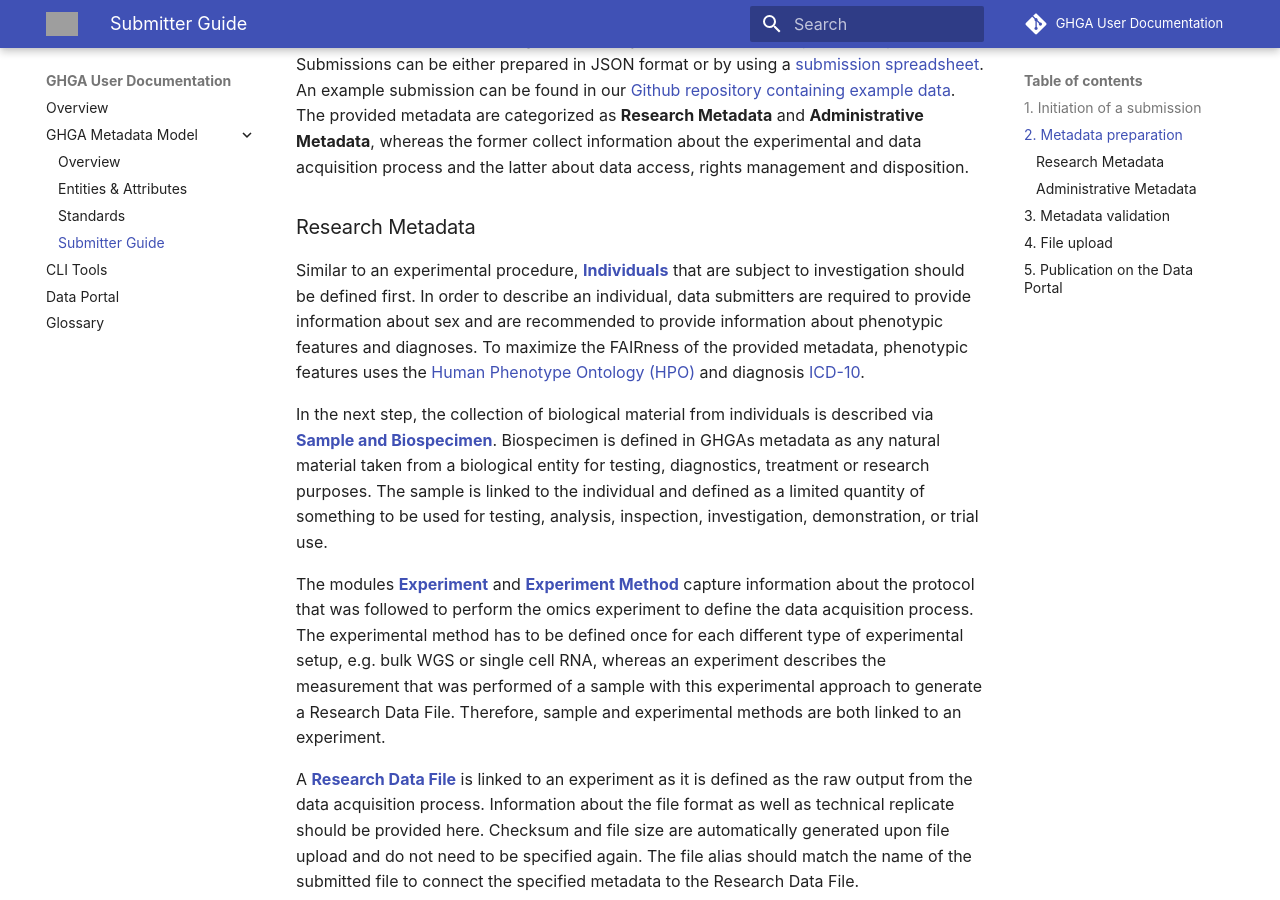
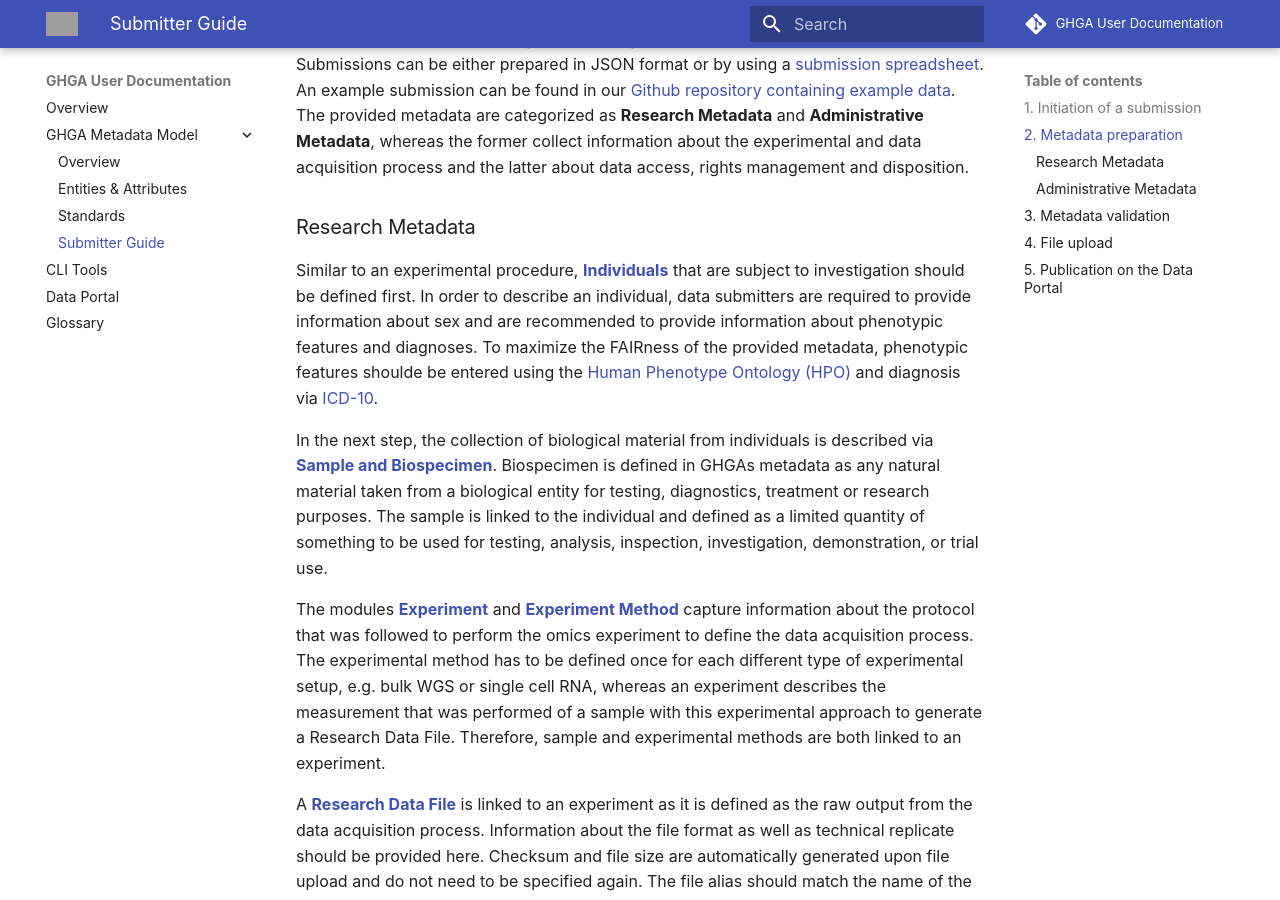
Before and after one commit to ghga-de/docs.ghga.de, an MkDocs documentation site: the page built from user_docs/metadata/submitter_guide.md, in a window 1280 px wide and 900 px high, scrolled down 676 px. Built offline with MkDocs 1.6.1 and Material for MkDocs 9.7.7, drawn with Linux system fonts in a browser that asks for light colours; comment, search, counter and statistics services are not loaded; grey boxes are pictures that could not be loaded.

Commit message:
Update user_docs/metadata/submitter_guide.md
Co-authored-by: Jan Eufinger <72203440+eufjan@users.noreply.github.com>

```diff
--- a/user_docs/metadata/submitter_guide.md
+++ b/user_docs/metadata/submitter_guide.md
@@ -15,7 +15,9 @@ The GHGA metadata model aims at facilitating comprehensive submissions that maxi
 
 ### Research Metadata
 
-Similar to an experimental procedure, [**Individuals**](https://docs.ghga.de/metadata/entities/#individual) that are subject to investigation should be defined first. In order to describe an individual, data submitters are required to provide information about sex and are recommended to provide information about phenotypic features and diagnoses. To maximize the FAIRness of the provided metadata, phenotypic features uses the [Human Phenotype Ontology (HPO)](https://hpo.jax.org/) and diagnosis [ICD-10](https://www.bfarm.de/EN/Code-systems/Classifications/ICD/ICD-10-WHO/_node.html).
+Similar to an experimental procedure, [**Individuals**](https://docs.ghga.de/metadata/entities/#individual) that are subject to investigation should be defined first.
+In order to describe an individual, data submitters are required to provide information about sex and are recommended to provide information about phenotypic features and diagnoses.
+To maximize the FAIRness of the provided metadata, phenotypic features shoulde be entered using the [Human Phenotype Ontology (HPO)](https://hpo.jax.org/) and diagnosis via [ICD-10](https://www.bfarm.de/EN/Code-systems/Classifications/ICD/ICD-10-WHO/_node.html).
 
 In the next step, the collection of biological material from individuals is described via [**Sample and Biospecimen**](https://docs.ghga.de/metadata/entities/#biospecimensample). Biospecimen is defined in GHGAs metadata as any natural material taken from a biological entity for testing, diagnostics, treatment or research purposes. The sample is linked to the individual and defined as a limited quantity of something to be used for testing, analysis, inspection, investigation, demonstration, or trial use.
 
```
